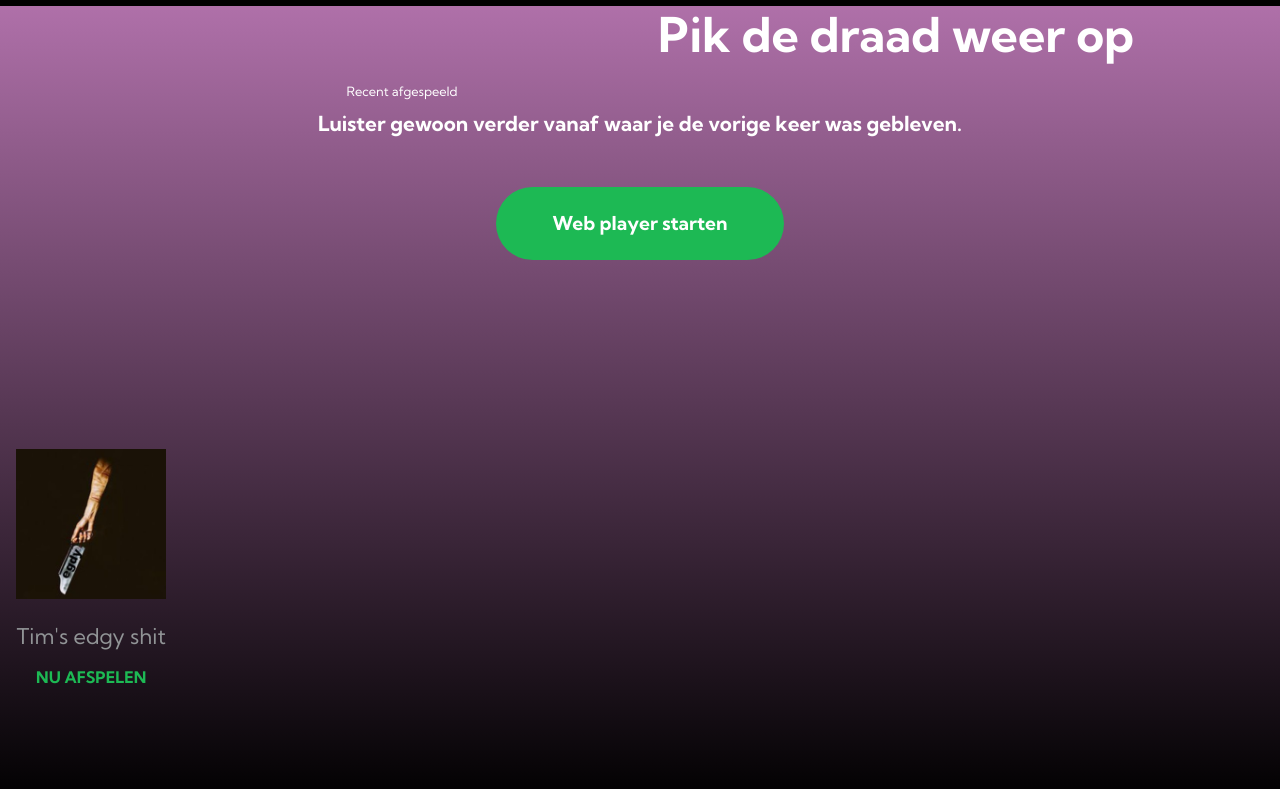
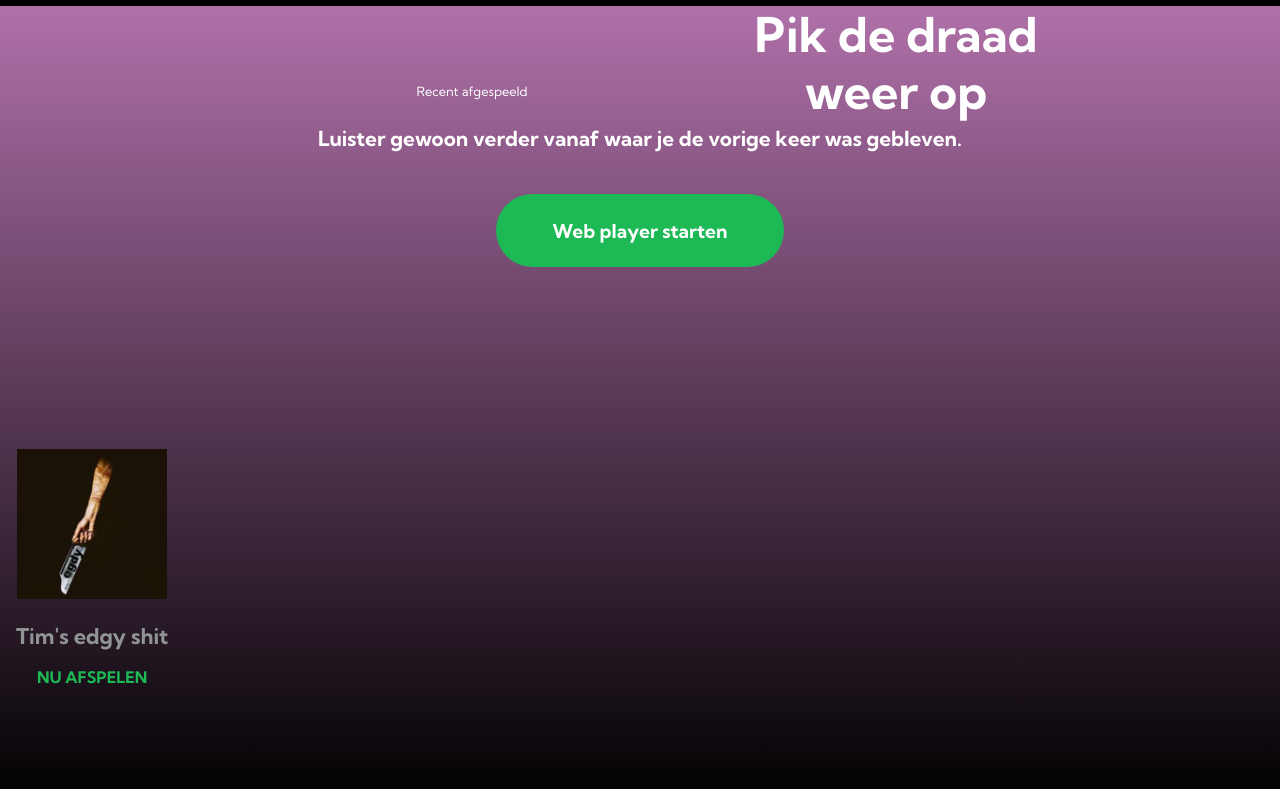
Before and after one commit to maggness/blokweb, a plain HTML site: page index.html in a window 1280 px wide. Shown: the part 47-836 px from the top of the page. Drawn offline with Linux system fonts and the light colour scheme.

Commit message:
Add files via upload

```diff
--- a/styles/style.css
+++ b/styles/style.css
@@ -204,6 +204,7 @@ main section:first-of-type p {
 }
 
 main section:first-of-type h1 {
+  max-width: 7em;
   font-size: 3em;
   text-align: center;
   line-height: 1.2;
@@ -266,6 +267,7 @@ main section:nth-of-type(2) li p:first-of-type {
   color: #919496;
   font-size: 0.68em;
   margin: 1em 0 0 0;
+  font-weight: 600;
 }
 
 main section:nth-of-type(2) li p:nth-of-type(2) {
```
Also changed, not shown: images/prog1.PNG (added), images/prog2.PNG (added), 1 other file.
